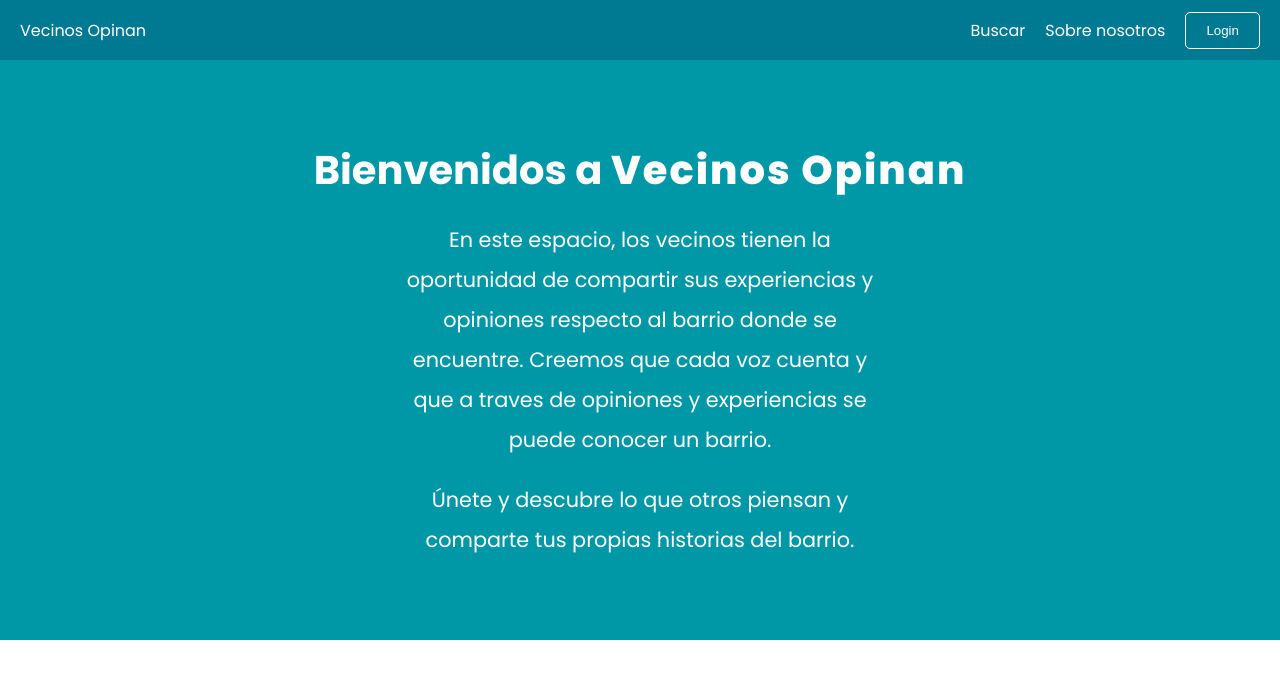
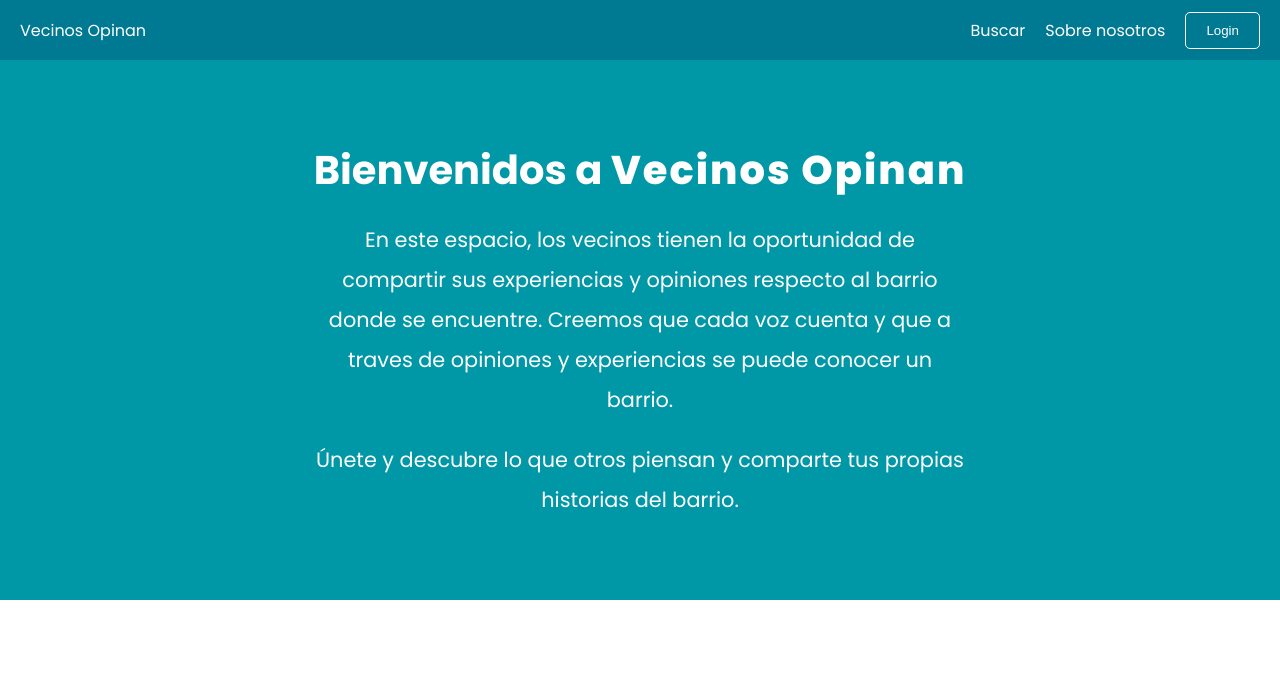
Before and after one commit to ezeabregu/vecinosopinan, a React (Create React App) app: page / in a window 1280 px wide. Shown: the top 678 px of the page. Built offline with nearby package versions, Linux system fonts and the light colour scheme.

Commit message:
more changes

```diff
--- a/src/pages/Home/homeStyles.js
+++ b/src/pages/Home/homeStyles.js
@@ -20,7 +20,7 @@ export const ContainerHome = styled.div`
     letter-spacing: 2px;
   }
   p {
-    max-width: 500px;
+    max-width: 650px;
     text-decoration: center;
     font-size: 1.3rem;
     line-height: 40px;
```
